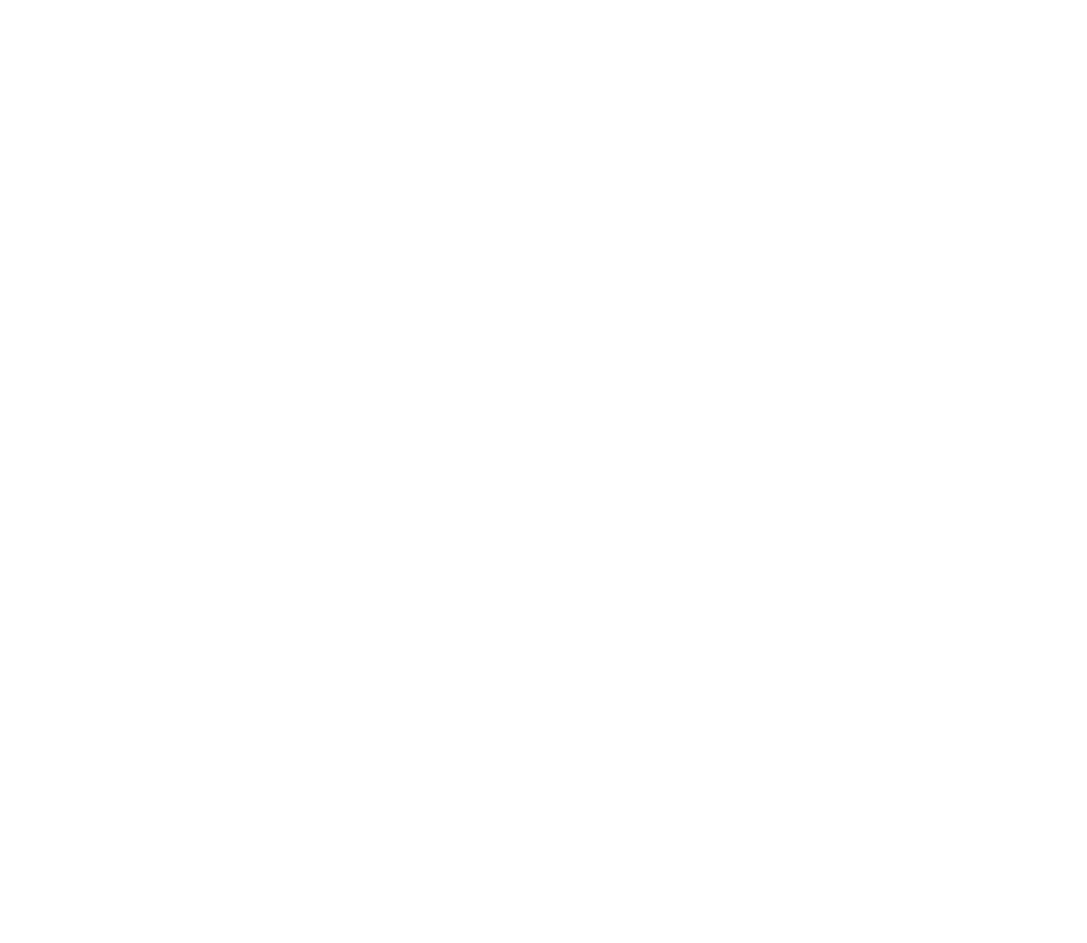
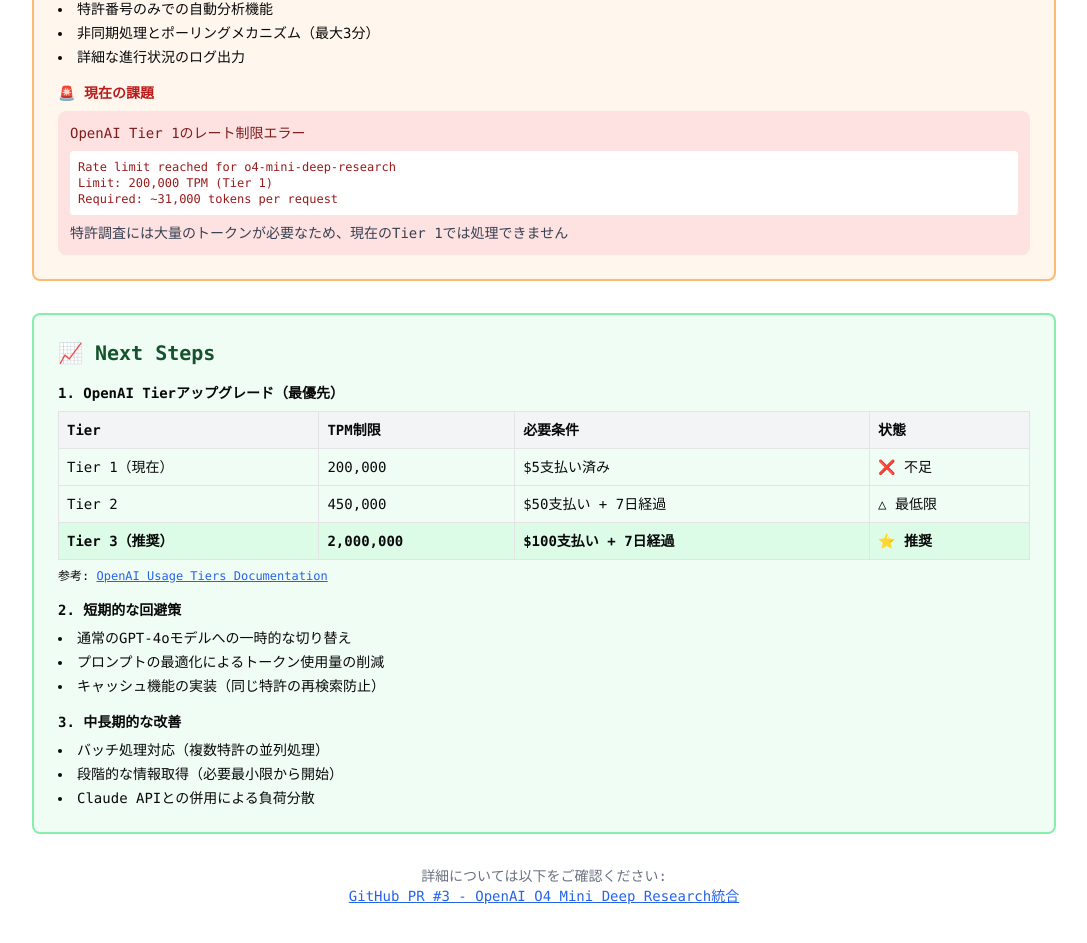
Before and after one commit to ryoryoai/ip-rich-poc-phase2, a Next.js app in the folder apps/poc/phase1/: page / in a window 1280 px wide. Shown: the part 1039-1982 px from the top of the page, without its empty margins (96-1183 px from the left). Before the commit the page ends 948 px from the top, so only its background shows below. Built offline with nearby package versions, Linux system fonts and the light colour scheme.

Commit message:
docs: Add current implementation status and next steps to homepage
- 実装済み機能の説明追加
- OpenAI Tier 1レート制限の課題を明記
- Tierアップグレード要件の詳細表を追加
- 短期的・中長期的な改善案を記載

```diff
--- a/apps/poc/phase1/src/app/page.tsx
+++ b/apps/poc/phase1/src/app/page.tsx
@@ -49,6 +49,110 @@
             </div>
           </div>
         </div>
+
+        {/* 現状と課題を追加 */}
+        <div className="mt-16 space-y-8">
+          <div className="bg-orange-50 border-2 border-orange-300 rounded-lg p-6">
+            <h2 className="text-xl font-bold mb-4 text-orange-900">⚠️ 現在の実装状況と課題</h2>
+            <div className="space-y-4">
+              <div>
+                <h3 className="font-semibold mb-2">✅ 実装済み機能</h3>
+                <ul className="list-disc list-inside space-y-1 text-sm">
+                  <li>OpenAI O4 Mini Deep Research APIとの統合</li>
+                  <li>特許番号のみでの自動分析機能</li>
+                  <li>非同期処理とポーリングメカニズム（最大3分）</li>
+                  <li>詳細な進行状況のログ出力</li>
+                </ul>
+              </div>
+
+              <div>
+                <h3 className="font-semibold mb-2 text-red-700">🚨 現在の課題</h3>
+                <div className="bg-red-100 p-3 rounded-lg">
+                  <p className="font-medium text-red-900">OpenAI Tier 1のレート制限エラー</p>
+                  <code className="block mt-2 text-xs bg-white p-2 rounded text-red-800">
+                    Rate limit reached for o4-mini-deep-research<br />
+                    Limit: 200,000 TPM (Tier 1)<br />
+                    Required: ~31,000 tokens per request
+                  </code>
+                  <p className="mt-2 text-sm text-gray-700">
+                    特許調査には大量のトークンが必要なため、現在のTier 1では処理できません
+                  </p>
+                </div>
+              </div>
+            </div>
+          </div>
+
+          <div className="bg-green-50 border-2 border-green-300 rounded-lg p-6">
+            <h2 className="text-xl font-bold mb-4 text-green-900">📈 Next Steps</h2>
+            <div className="space-y-4">
+              <div>
+                <h3 className="font-semibold mb-2">1. OpenAI Tierアップグレード（最優先）</h3>
+                <table className="w-full text-sm border-collapse">
+                  <thead>
+                    <tr className="bg-gray-100">
+                      <th className="border p-2 text-left">Tier</th>
+                      <th className="border p-2 text-left">TPM制限</th>
+                      <th className="border p-2 text-left">必要条件</th>
+                      <th className="border p-2 text-left">状態</th>
+                    </tr>
+                  </thead>
+                  <tbody>
+                    <tr>
+                      <td className="border p-2">Tier 1（現在）</td>
+                      <td className="border p-2">200,000</td>
+                      <td className="border p-2">$5支払い済み</td>
+                      <td className="border p-2">❌ 不足</td>
+                    </tr>
+                    <tr>
+                      <td className="border p-2">Tier 2</td>
+                      <td className="border p-2">450,000</td>
+                      <td className="border p-2">$50支払い + 7日経過</td>
+                      <td className="border p-2">△ 最低限</td>
+                    </tr>
+                    <tr className="bg-green-100">
+                      <td className="border p-2 font-bold">Tier 3（推奨）</td>
+                      <td className="border p-2 font-bold">2,000,000</td>
+                      <td className="border p-2 font-bold">$100支払い + 7日経過</td>
+                      <td className="border p-2 font-bold">⭐ 推奨</td>
+                    </tr>
+                  </tbody>
+                </table>
+                <p className="mt-2 text-xs">
+                  参考: <a href="https://platform.openai.com/docs/guides/rate-limits#usage-tiers"
+                    className="text-blue-600 underline" target="_blank" rel="noopener noreferrer">
+                    OpenAI Usage Tiers Documentation
+                  </a>
+                </p>
+              </div>
+
+              <div>
+                <h3 className="font-semibold mb-2">2. 短期的な回避策</h3>
+                <ul className="list-disc list-inside space-y-1 text-sm">
+                  <li>通常のGPT-4oモデルへの一時的な切り替え</li>
+                  <li>プロンプトの最適化によるトークン使用量の削減</li>
+                  <li>キャッシュ機能の実装（同じ特許の再検索防止）</li>
+                </ul>
+              </div>
+
+              <div>
+                <h3 className="font-semibold mb-2">3. 中長期的な改善</h3>
+                <ul className="list-disc list-inside space-y-1 text-sm">
+                  <li>バッチ処理対応（複数特許の並列処理）</li>
+                  <li>段階的な情報取得（必要最小限から開始）</li>
+                  <li>Claude APIとの併用による負荷分散</li>
+                </ul>
+              </div>
+            </div>
+          </div>
+
+          <div className="text-center text-sm text-gray-500 mt-8">
+            <p>詳細については以下をご確認ください:</p>
+            <a href="https://github.com/fshmng09/ip-rich-tools/pull/3"
+              className="text-blue-600 underline" target="_blank" rel="noopener noreferrer">
+              GitHub PR #3 - OpenAI O4 Mini Deep Research統合
+            </a>
+          </div>
+        </div>
       </div>
     </main>
   );
```
